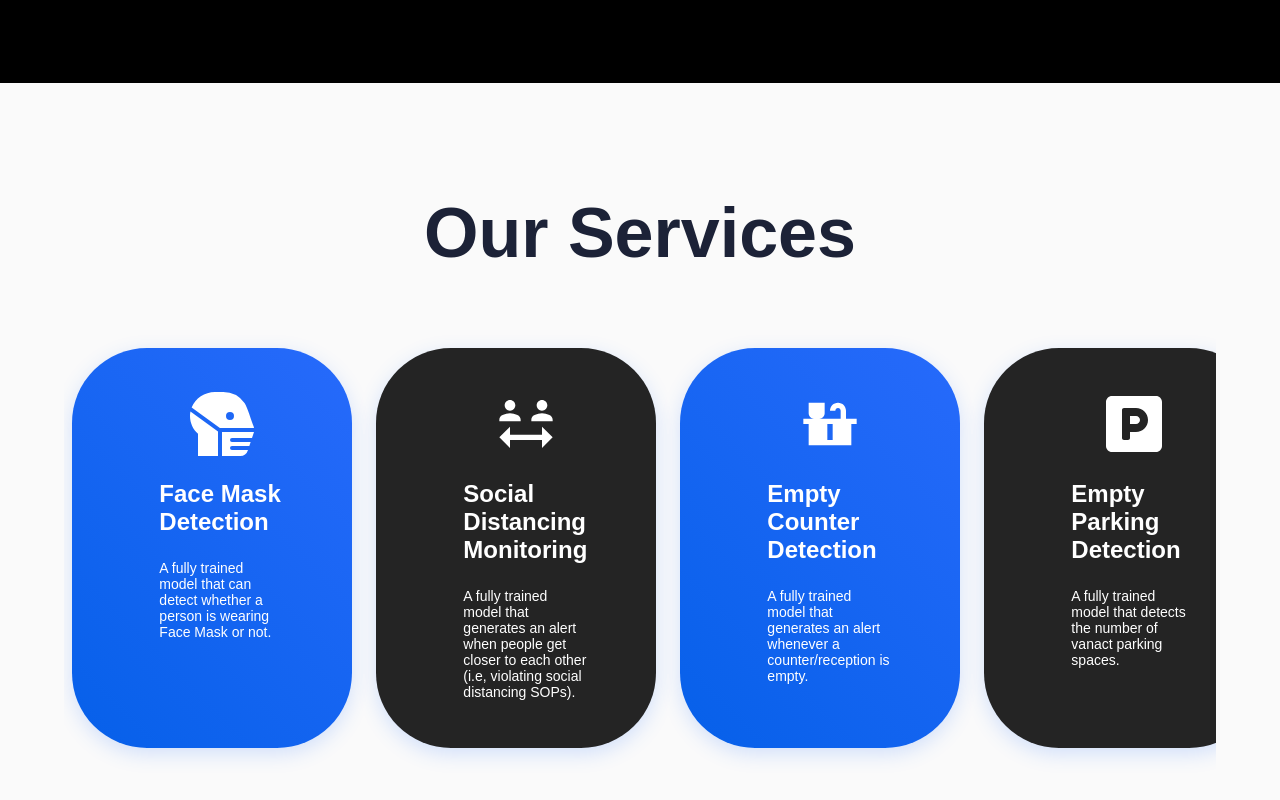
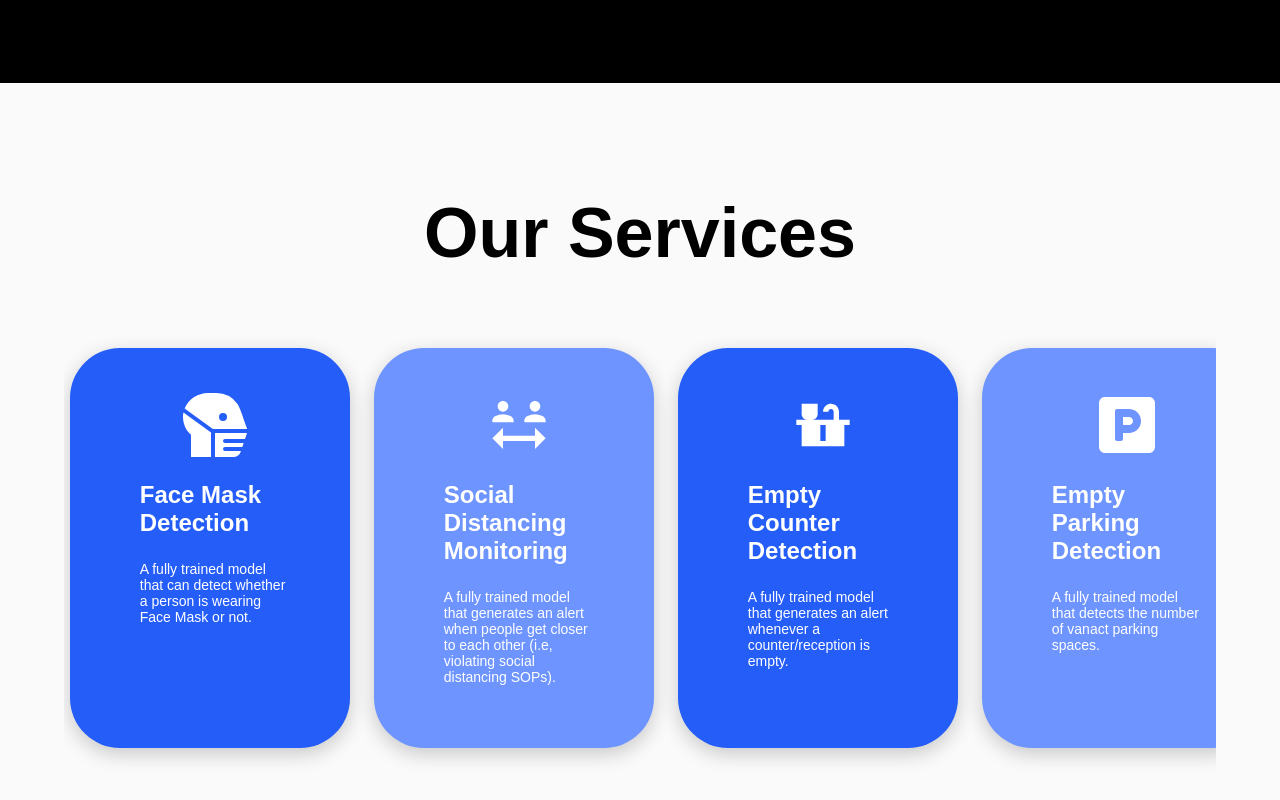
Before and after one commit to HxnDev/FYP-Frontend, a React (Create React App) app in the folder website/: page /Products in a window 1280 px wide. Shown: the part 696-1496 px from the top of the page. Built offline with nearby package versions, Linux system fonts and the light colour scheme; a web font is replaced by a local one.

Commit message:
Services Page Updated

```diff
--- a/website/src/components/pages/Button.css
+++ b/website/src/components/pages/Button.css
@@ -61,8 +61,9 @@
 
 .btn--wide:hover{
     color: #fff;
-    background-color: #f00946;
+    background-color: #ff6a3d;
     transition: all 0.2s ease-out;
+    border: none;
 }
 
 .blue {
--- a/website/src/components/pages/Products/Data.js
+++ b/website/src/components/pages/Products/Data.js
@@ -3,7 +3,7 @@ export const productObjOne = {
     lightText: true,
     lightTextDesc: true,
     topLine: '',
-    headline: 'HAWK EYE',
+    headline: "HAWK'S EYE",
     description:
       'Get access to our exclusive diamond card that allows you to  send unlimited transactions without getting charged any fees',
     buttonLabel: 'Get Started',
--- a/website/src/components/pages/Products/ProductsDesc.js
+++ b/website/src/components/pages/Products/ProductsDesc.js
@@ -45,7 +45,7 @@ function ProductDesc({
                   {description}
                 </p>
                 <Link to='/sign-up'>
-                  <Button buttonSize='btn--wide' buttonColor='blue'>
+                  <Button buttonSize='btn--wide' buttonColor='white'>
                     {buttonLabel}
                   </Button>
                 </Link>
--- a/website/src/components/pages/Products/ServicesList.css
+++ b/website/src/components/pages/Products/ServicesList.css
@@ -7,42 +7,42 @@
   }
 
   .services__container-card {
-    background: linear-gradient(45deg, #0660e9 0%, #276afb 100%);
-    box-shadow: 0 6px 20px rgba(56, 125, 255, 0.2);
+    background: #255df8;
+    box-shadow: 0 6px 20px rgba(0, 0, 0, 0.2);
     width: 280px;
     height: 400px;
     text-decoration: none;
-    border-radius: 75px;
+    border-radius: 50px;
     cursor: pointer;
   }
 
   .services__container-card:nth-child(2) {
-    background: #242424;
+    background: #6d94ff;
     margin: 0 24px;
   }
 
   .services__container-card:nth-child(4) {
-    background: #242424;
+    background: #6d94ff;
     margin: 0 24px;
   }
 
   .services__container-card:nth-child(6) {
-    background: #242424;
+    background: #6d94ff;
     margin: 0 24px;
   }
 
   .services__container-card:nth-child(8) {
-    background: #242424;
+    background: #6d94ff;
     margin: 0 24px;
   }
 
   .services__container-card:nth-child(10) {
-    background: #242424;
+    background: #6d94ff;
     margin: 0 24px;
   }
 
   .services__container-card:nth-child(12) {
-    background: #242424;
+    background: #6d94ff;
     margin: 0 24px;
   }
 
@@ -58,7 +58,7 @@
     display:flex;
     justify-content: center;
     align-items: center;
-    padding-left: 0.725%;
+    padding-left: 0.5%;
     height: 450px;
   }
 
@@ -75,7 +75,7 @@
   }
 
   .services__heading {
-    color: #1c2237;
+    color: #000000;
     margin-bottom: 50px;
     margin-top: 10px;
     text-align: center;
@@ -89,7 +89,8 @@
     flex-direction: column;
     height: 500px;
     width: 300px;
-    padding: 24px;
+    padding-top: 25px;
+    margin-left: -5px;
     align-items: center;
     color: #fff;
   }
```
